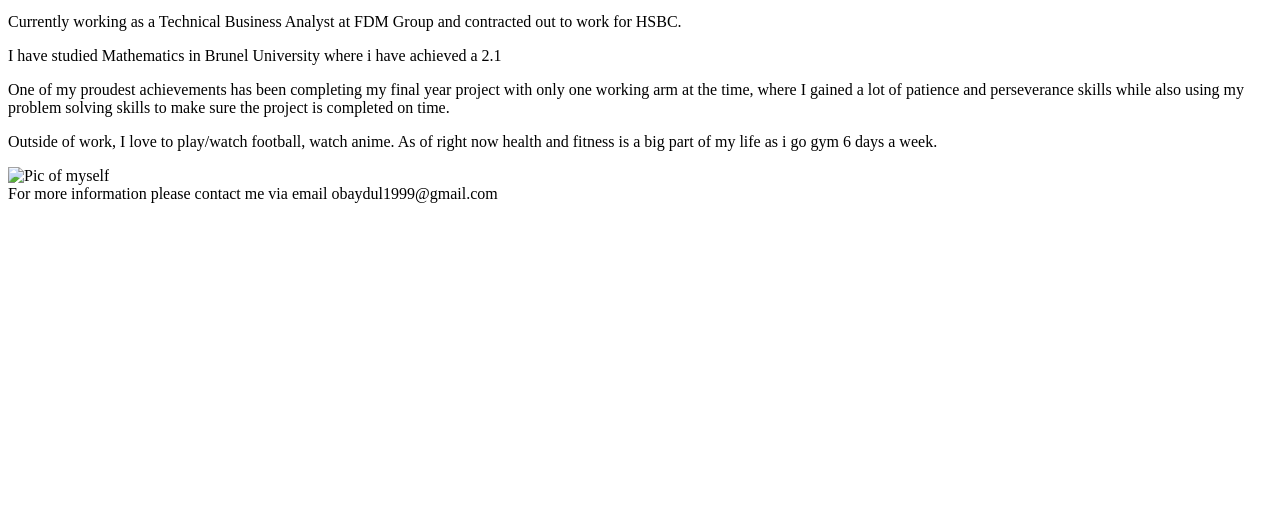
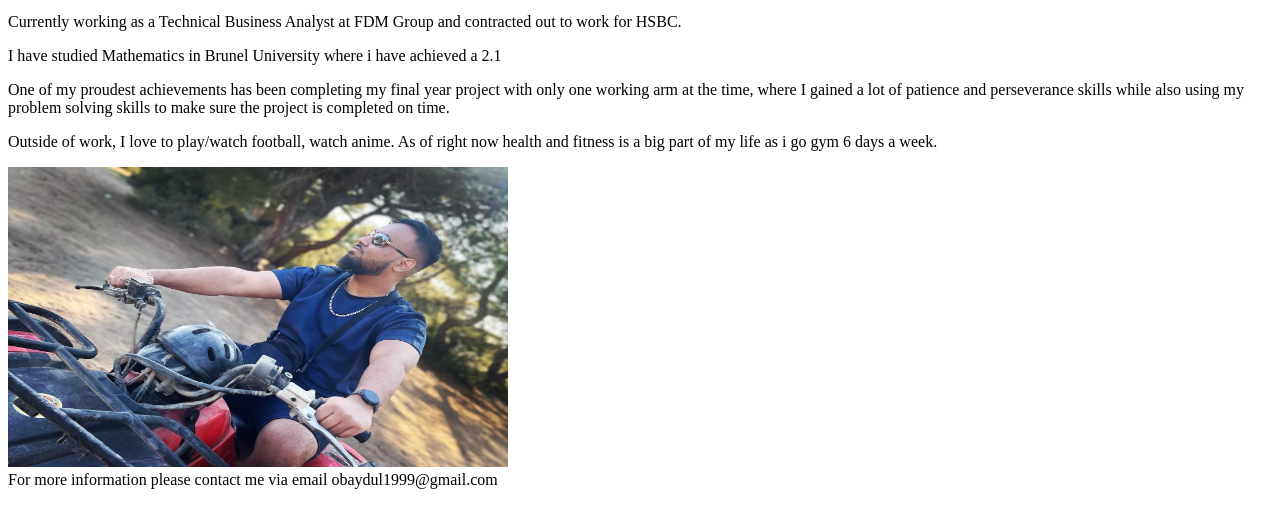
Before and after one commit to Obaydul99/HTMLFirstLesson, a plain HTML site: page About Me.html in a window 1280 px wide. Shown: the part 101-628 px from the top of the page. Drawn offline with Linux system fonts and the light colour scheme; files whose address does not match are found by name.

Commit message:
Updated HTML About Me

```diff
--- a/About Me.html
+++ b/About Me.html
@@ -15,7 +15,7 @@
         <p>I have studied Mathematics in Brunel University where i have achieved a 2.1</p>
         <p>One of my proudest achievements has been completing my final year project with only one working arm at the time, where I gained a lot of patience and perseverance skills while also using my problem solving skills to make sure the project is completed on time. </p>
         <p>Outside of work, I love to play/watch football, watch anime. As of right now health and fitness is a big part of my life as i go gym 6 days a week.</p>
-        <img src="C:\Users\user\Pictures\myself.jpg" alt="Pic of myself" style="width:500px;height:300px;">
+        <img src="C:\Users\user\Desktop\Coding Lessons\HTMLFirstLesson\myself.jpg" alt="Pic of myself" style="width:500px;height:300px;">
     </main>
     <footer>For more information please contact me via email obaydul1999@gmail.com</footer>
 </body>
```
Also changed, not shown: myself.jpg (added).
